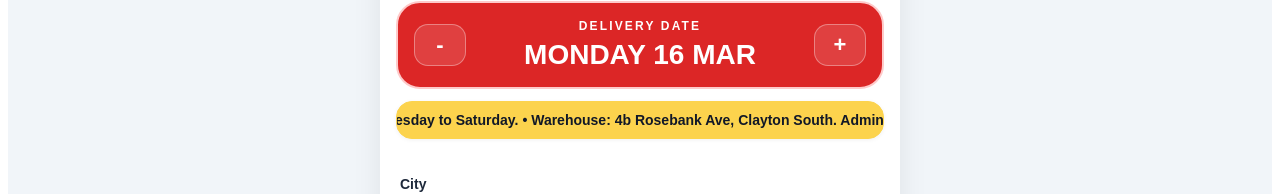
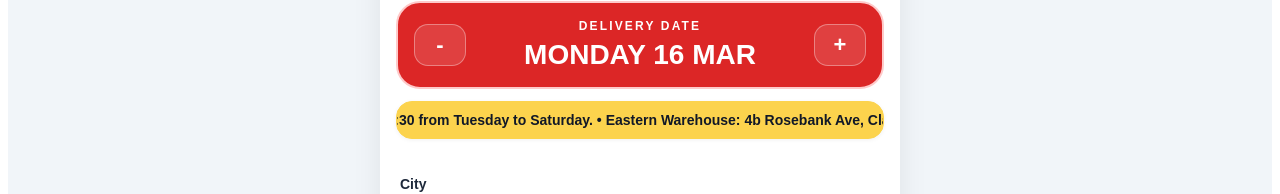
Before and after one commit to WayneWangPoly/Mission-Signup, a React (Vite) app: page /driver-signup in a window 1280 px wide. Shown: the part 161-355 px from the top of the page. Built offline with nearby package versions, Linux system fonts and the light colour scheme.

Commit message:
Update warehouse information in DriverSignup

```diff
--- a/src/pages/DriverSignup.tsx
+++ b/src/pages/DriverSignup.tsx
@@ -35,7 +35,7 @@ const DEFAULT_EXTEND_RADIUS = 34;
 const MIN_CORE_RADIUS = 8;
 const GAP_RADIUS = 10;
 const DEFAULT_NOTICE =
-  "Warehouse: 4b Rosebank Ave, Clayton South. Admin: Allen. Opens at 6:30 from Tuesday to Saturday.";
+  "Eastern Warehouse: 4b Rosebank Ave, Clayton South. Admin: Allen.  Western Warehouse: 8/10 Law Ct, Sunshine West. Opens at 6:30 from Tuesday to Saturday.";
 const DEFAULT_MAP_IMAGE = "/melbourne-task-base-map-v2.png";
 const DATE_EDIT_PASSWORD = "1010";
 
```
